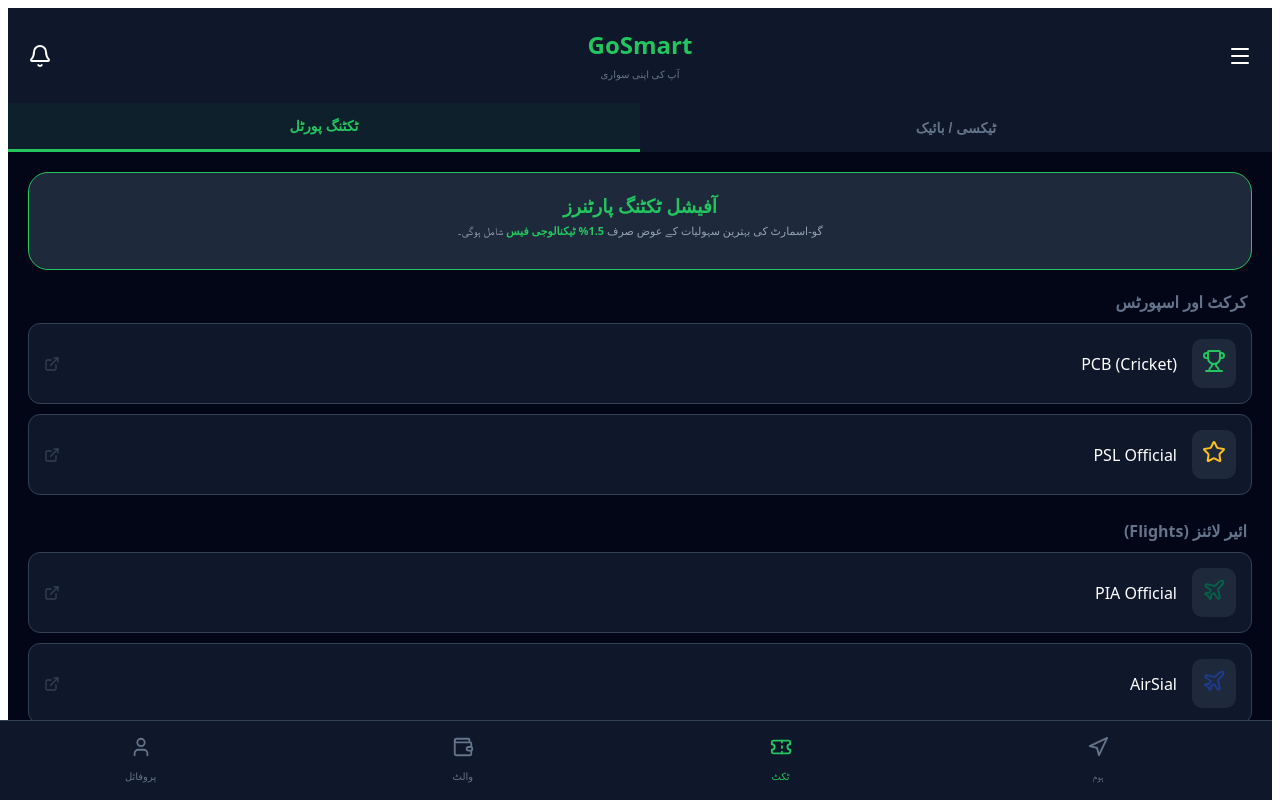
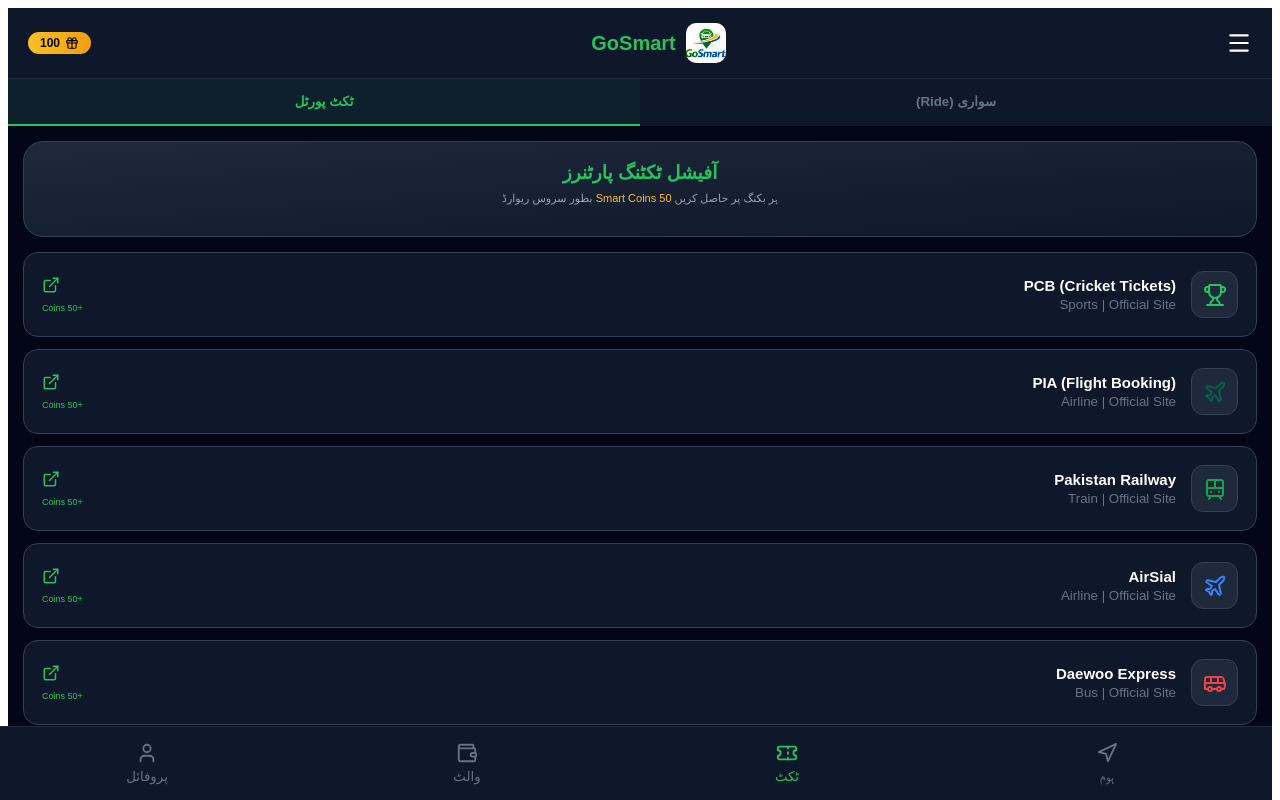
Before and after one commit to Aawan3967-oss/Go-Smart, a Next.js app: page / in a window 1280 px wide. Both pictures are taken after a click on the element "ٹکٹ". Shown: the top 800 px of the page. Built offline with nearby package versions, Linux system fonts and the light colour scheme.

Commit message:
Update index.js

```diff
--- a/pages/index.js
+++ b/pages/index.js
@@ -4,7 +4,7 @@
   MapPin, Bike, Car, Bus, Info, ShieldCheck, CreditCard, Zap, Moon,
   Tag, Star, Clock, Navigation, Shield, PhoneCall, Bell, Settings,
   History, Wallet, User, Menu, X, CheckCircle, LogIn, DollarSign,
-  Plane, Train, Ticket, Monitor, Trophy, Search, Plus, Minus, ExternalLink, ArrowRight
+  Plane, Train, Ticket, Monitor, Trophy, Search, Plus, Minus, ExternalLink, Gift
 } from 'lucide-react';
 
 export default function GoSmartApp() {
@@ -17,179 +17,158 @@
   const [vehicle, setVehicle] = useState('car');
   const [userOffer, setUserOffer] = useState(0);
   const [finalFare, setFinalFare] = useState(0);
+  const [userCoins, setUserCoins] = useState(100); // ویلکم کوائنز
 
-  // --- Portal States ---
-  const [portalUrl, setPortalUrl] = useState(null);
-  const [portalName, setPortalName] = useState('');
+  // --- ٹکٹنگ پورٹل لنکس ---
+  const ticketingPartners = [
+    { name: 'PCB (Cricket Tickets)', url: 'https://pcb.bookme.pk', cat: 'Sports', icon: <Trophy color="#22c55e" />, logo: 'PCB' },
+    { name: 'PIA (Flight Booking)', url: 'https://www.piac.com.pk', cat: 'Airline', icon: <Plane color="#065f46" />, logo: 'PIA' },
+    { name: 'Pakistan Railway', url: 'https://www.pakrail.gov.pk', cat: 'Train', icon: <Train color="#16a34a" />, logo: 'PR' },
+    { name: 'AirSial', url: 'https://www.airsial.com', cat: 'Airline', icon: <Plane color="#3b82f6" />, logo: 'AS' },
+    { name: 'Daewoo Express', url: 'https://daewoo.com.pk', cat: 'Bus', icon: <Bus color="#ef4444" />, logo: 'DW' }
+  ];
 
-  // --- ٹکٹنگ پورٹل ڈیٹا ---
-  const ticketingPartners = {
-    sports: [
-      { name: 'PCB (Cricket)', url: 'https://pcb.bookme.pk', icon: <Trophy color="#22c55e" /> },
-      { name: 'PSL Official', url: 'https://www.bookme.pk', icon: <Star color="#fbbf24" /> }
-    ],
-    airline: [
-      { name: 'PIA Official', url: 'https://www.piac.com.pk', icon: <Plane color="#065f46" /> },
-      { name: 'AirSial', url: 'https://www.airsial.com', icon: <Plane color="#1e3a8a" /> }
-    ],
-    transport: [
-      { name: 'Pak Railway', url: 'https://www.pakrail.gov.pk', icon: <Train color="#16a34a" /> },
-      { name: 'Daewoo Exp', url: 'https://daewoo.com.pk', icon: <Bus color="#ef4444" /> }
-    ]
-  };
-
+  // --- کرایہ اور رجسٹریشن لاجک ---
   useEffect(() => {
     if (destination.length > 2) {
-      let base = destination.length * 50;
-      let total = isRegistered ? base : base * 1.03;
+      let base = destination.length * 48;
+      // رجسٹرڈ یوزر کو 3% ڈسکاؤنٹ، غیر رجسٹرڈ کو 3% اضافی (Platform Fee)
+      let total = isRegistered ? (base * 0.97) : (base * 1.03);
       setFinalFare(Math.round(total));
       setUserOffer(Math.round(total));
     }
   }, [destination, isRegistered]);
 
-  const openPortal = (name, url) => {
-    setPortalName(name);
-    setPortalUrl(url);
-  };
-
   return (
-    <div dir="rtl" style={{ backgroundColor: '#020617', minHeight: '100vh', color: 'white', fontFamily: 'system-ui', paddingBottom: '90px' }}>
+    <div dir="rtl" style={{ backgroundColor: '#020617', minHeight: '100vh', color: 'white', fontFamily: 'sans-serif', paddingBottom: '90px' }}>
       <Head>
-        <title>GoSmart - Super Aggregator</title>
-        <meta name="viewport" content="width=device-width, initial-scale=1, maximum-scale=1, user-scalable=0"/>
+        <title>GoSmart - Super App</title>
+        <meta name="viewport" content="width=device-width, initial-scale=1, maximum-scale=1" />
       </Head>
 
       <style jsx global>{`
         .glass-card { background: #1e293b; border: 1px solid #334155; border-radius: 20px; padding: 20px; margin-bottom: 15px; }
-        .partner-btn { display: flex; align-items: center; justify-content: space-between; background: #0f172a; border: 1px solid #334155; padding: 15px; border-radius: 12px; margin-bottom: 10px; cursor: pointer; }
-        .tab-btn { flex: 1; padding: 15px; border: none; background: none; color: #64748b; font-weight: bold; font-size: 14px; }
-        .tab-btn.active { color: #22c55e; border-bottom: 3px solid #22c55e; background: rgba(34, 197, 94, 0.05); }
-        .btn-green { background: #22c55e; color: white; border: none; padding: 15px; border-radius: 12px; width: 100%; font-weight: bold; cursor: pointer; }
-        .portal-header { background: #0f172a; padding: 15px; display: flex; align-items: center; justify-content: space-between; border-bottom: 2px solid #22c55e; position: fixed; top: 0; width: 100%; z-index: 2000; }
+        .partner-row { display: flex; align-items: center; justify-content: space-between; background: #0f172a; border: 1px solid #334155; padding: 18px; border-radius: 15px; margin-bottom: 12px; cursor: pointer; text-decoration: none; color: white; }
+        .partner-row:hover { border-color: #22c55e; background: #1e293b; }
+        .tab-btn { flex: 1; padding: 15px; border: none; background: none; color: #64748b; font-weight: bold; border-bottom: 2px solid transparent; transition: 0.3s; }
+        .tab-active { color: #22c55e; border-bottom-color: #22c55e; background: rgba(34, 197, 94, 0.05); }
+        .coin-badge { background: linear-gradient(to right, #fbbf24, #f59e0b); color: #000; padding: 4px 12px; border-radius: 20px; font-weight: bold; font-size: 12px; display: flex; align-items: center; gap: 5px; }
+        .btn-main { background: #22c55e; color: white; border: none; padding: 16px; border-radius: 15px; width: 100%; font-weight: bold; font-size: 18px; cursor: pointer; box-shadow: 0 10px 20px rgba(34,197,94,0.3); }
+        .nav-icon { display: flex; flex-direction: column; align-items: center; gap: 5px; cursor: pointer; color: #64748b; flex: 1; }
+        .nav-icon.active { color: #22c55e; }
       `}</style>
 
-      {/* --- Smart Portal Frame (یہ آپ کے کلرز برقرار رکھے گا) --- */}
-      {portalUrl && (
-        <div style={{ position: 'fixed', inset: 0, background: '#020617', zIndex: 3000 }}>
-          <div className="portal-header">
+      {/* --- ٹاپ ہیڈر (آپ کے لوگو کے ساتھ) --- */}
+      <nav style={{ padding: '15px 20px', display: 'flex', justifyContent: 'space-between', alignItems: 'center', background: '#0f172a', borderBottom: '1px solid #1e293b', position: 'sticky', top: 0, zIndex: 100 }}>
+        <Menu size={26} />
         <div style={{ display: 'flex', alignItems: 'center', gap: '10px' }}>
-              <button onClick={() => setPortalUrl(null)} style={{ background: '#1e293b', border: 'none', color: 'white', padding: '8px', borderRadius: '50%' }}><ArrowRight size={20}/></button>
-              <span style={{ fontWeight: 'bold' }}>GoSmart | {portalName}</span>
+          <img src="/IMG_20260124_084929.JPG" alt="GoSmart" style={{ width: '40px', height: '40px', borderRadius: '10px', objectFit: 'cover' }} />
+          <h2 style={{ margin: 0, fontSize: '20px', color: '#22c55e' }}>GoSmart</h2>
         </div>
-            <div style={{ background: 'rgba(34, 197, 94, 0.2)', padding: '5px 12px', borderRadius: '20px', fontSize: '11px', color: '#22c55e' }}>
-              محفوظ بکنگ فعال ہے
+        <div className="coin-badge">
+          <Gift size={14} /> {userCoins}
         </div>
+      </nav>
+
+      {/* --- مین ٹیب سوئچر --- */}
+      <div style={{ display: 'flex', background: '#0f172a' }}>
+        <button onClick={() => setActiveTab('home')} className={`tab-btn ${activeTab === 'home' ? 'tab-active' : ''}`}>سواری (Ride)</button>
+        <button onClick={() => setActiveTab('portal')} className={`tab-btn ${activeTab === 'portal' ? 'tab-active' : ''}`}>ٹکٹ پورٹل</button>
       </div>
-          <iframe src={portalUrl} style={{ width: '100%', height: '100%', border: 'none', paddingTop: '65px' }} title="Portal View" />
-        </div>
-      )}
 
-      {/* ہیڈر */}
-      {!portalUrl && (
-        <nav style={{ padding: '20px', display: 'flex', justifyContent: 'space-between', alignItems: 'center', background: '#0f172a' }}>
-          <Menu size={24} />
-          <div style={{ textAlign: 'center' }}>
-            <h2 style={{ color: '#22c55e', margin: 0 }}>GoSmart</h2>
-            <small style={{ color: '#64748b', fontSize: '10px' }}>آپ کی اپنی سواری</small>
-          </div>
-          <Bell size={24} />
-        </nav>
-      )}
+      <main style={{ padding: '15px' }}>
 
-      {/* ٹیب سوئچر */}
-      {!portalUrl && (
-        <div style={{ display: 'flex', background: '#0f172a' }}>
-          <button onClick={() => setActiveTab('home')} className={activeTab === 'home' ? 'tab-btn active' : 'tab-btn'}>ٹیکسی / بائیک</button>
-          <button onClick={() => setActiveTab('bookings')} className={activeTab === 'bookings' ? 'tab-btn active' : 'tab-btn'}>ٹکٹنگ پورٹل</button>
-        </div>
-      )}
-
-      <main style={{ padding: '20px' }}>
-
-        {/* --- سواری سیکشن --- */}
+        {/* --- سیکشن 1: ہوم (Ride Booking) --- */}
         {activeTab === 'home' && (
           <div className="glass-card">
-            <div style={{ display: 'flex', justifyContent: 'space-between', marginBottom: '15px' }}>
-              <h3 style={{ margin: 0 }}>کہاں جانا ہے؟</h3>
-              {!isRegistered && <span style={{ background: '#fbbf24', color: 'black', fontSize: '9px', padding: '2px 6px', borderRadius: '4px' }}>آفر: رجسٹر ہوں اور 3% بچائیں</span>}
+            <div style={{ display: 'flex', justifyContent: 'space-between', marginBottom: '20px' }}>
+              <span style={{ color: '#94a3b8' }}>آپ کی لوکیشن: <b>ملتان</b></span>
+              {isRegistered ? <span style={{ color: '#22c55e', fontSize: '12px' }}>● Gold Member</span> : <span onClick={() => setShowRegModal(true)} style={{ color: '#fbbf24', fontSize: '12px', cursor: 'pointer' }}>رجسٹر ہوں (3% بچائیں)</span>}
             </div>
 
-            <div style={{ background: '#0f172a', padding: '12px', borderRadius: '12px', display: 'flex', gap: '10px', marginBottom: '10px', border: '1px solid #334155' }}>
-              <Navigation size={18} color="#22c55e" />
-              <input value="کرنٹ لوکیشن (ملتان)" readOnly style={{ background: 'none', border: 'none', color: 'white', width: '100%' }} />
+            <div style={{ background: '#0f172a', padding: '15px', borderRadius: '15px', border: '1px solid #334155', marginBottom: '10px' }}>
+              <Navigation size={18} color="#22c55e" style={{ marginLeft: '10px' }} />
+              <input value="کرنٹ لوکیشن (گھر)" readOnly style={{ background: 'none', border: 'none', color: 'white', width: '80%' }} />
             </div>
 
-            <div style={{ background: '#0f172a', padding: '12px', borderRadius: '12px', display: 'flex', gap: '10px', marginBottom: '20px', border: '1px solid #334155' }}>
-              <MapPin size={18} color="#ef4444" />
-              <input placeholder="اپنی منزل کا نام لکھیں" onChange={(e) => setDestination(e.target.value)} style={{ background: 'none', border: 'none', color: 'white', width: '100%' }} />
+            <div style={{ background: '#0f172a', padding: '15px', borderRadius: '15px', border: '1px solid #334155', marginBottom: '20px' }}>
+              <MapPin size={18} color="#ef4444" style={{ marginLeft: '10px' }} />
+              <input placeholder="کہاں جانا چاہتے ہیں؟" onChange={(e) => setDestination(e.target.value)} style={{ background: 'none', border: 'none', color: 'white', width: '80%', outline: 'none' }} />
             </div>
 
             {finalFare > 0 && (
               <div style={{ textAlign: 'center' }}>
-                <small style={{ color: '#94a3b8' }}>منصفانہ کرایہ آفر کریں</small>
-                <h1 style={{ fontSize: '56px', margin: '5px 0', color: '#22c55e', fontWeight: '900' }}>Rs. {userOffer}</h1>
+                <small style={{ color: '#94a3b8' }}>Platform Convenience Fee شامل ہے</small>
+                <h1 style={{ fontSize: '56px', margin: '5px 0', color: '#22c55e' }}>Rs. {userOffer}</h1>
                 <div style={{ display: 'flex', justifyContent: 'center', gap: '20px', marginBottom: '25px' }}>
-                  <button onClick={() => setUserOffer(userOffer - 20)} style={{ background: '#334155', border: 'none', color: 'white', width: '45px', height: '45px', borderRadius: '50%', fontSize: '20px' }}>−</button>
-                  <button onClick={() => setUserOffer(userOffer + 20)} style={{ background: '#334155', border: 'none', color: 'white', width: '45px', height: '45px', borderRadius: '50%', fontSize: '20px' }}>+</button>
+                  <button onClick={() => setUserOffer(userOffer - 20)} style={{ background: '#334155', border: 'none', color: 'white', width: '45px', height: '45px', borderRadius: '50%' }}>−</button>
+                  <button onClick={() => setUserOffer(userOffer + 20)} style={{ background: '#334155', border: 'none', color: 'white', width: '45px', height: '45px', borderRadius: '50%' }}>+</button>
                 </div>
-                <button className="btn-green" onClick={() => setShowRegModal(true)}>سواری کی تلاش شروع کریں</button>
+                <button className="btn-main" onClick={() => alert("درخواست بھیج دی گئی!")}>ابھی سواری بلائیں</button>
               </div>
             )}
           </div>
         )}
 
-        {/* --- ٹکٹنگ پورٹل سیکشن --- */}
-        {activeTab === 'bookings' && (
+        {/* --- سیکشن 2: ٹکٹنگ پورٹل (Aggregator) --- */}
+        {activeTab === 'portal' && (
           <div>
-            <div className="glass-card" style={{ textAlign: 'center', border: '1px solid #22c55e' }}>
+            <div className="glass-card" style={{ background: 'linear-gradient(to bottom right, #1e293b, #0f172a)', textAlign: 'center' }}>
               <h3 style={{ margin: 0, color: '#22c55e' }}>آفیشل ٹکٹنگ پارٹنرز</h3>
-              <p style={{ fontSize: '11px', color: '#94a3b8', marginTop: '5px' }}>
-                گو-اسمارٹ کی بہترین سہولیات کے عوض صرف <span style={{ color: '#22c55e', fontWeight: 'bold' }}>1.5% ٹیکنالوجی فیس</span> شامل ہوگی۔
+              <p style={{ fontSize: '11px', color: '#94a3b8', marginTop: '8px' }}>
+                ہر بکنگ پر حاصل کریں <span style={{ color: '#fbbf24' }}>50 Smart Coins</span> بطور سروس ریوارڈ
               </p>
             </div>
 
-            {/* پینلز */}
-            {[
-              { title: 'کرکٹ اور اسپورٹس', key: 'sports' },
-              { title: 'ائیر لائنز (Flights)', key: 'airline' },
-              { title: 'ٹرین اور ٹرانسپورٹ', key: 'transport' }
-            ].map((section) => (
-              <div key={section.key} style={{ marginBottom: '25px' }}>
-                <h4 style={{ color: '#64748b', marginBottom: '10px', paddingRight: '5px' }}>{section.title}</h4>
-                {ticketingPartners[section.key].map((p, i) => (
-                  <div key={i} onClick={() => openPortal(p.name, p.url)} className="partner-btn">
+            <div style={{ marginTop: '10px' }}>
+              {ticketingPartners.map((partner, index) => (
+                <a key={index} href={partner.url} target="_blank" className="partner-row">
                   <div style={{ display: 'flex', alignItems: 'center', gap: '15px' }}>
-                      <div style={{ background: '#1e293b', padding: '10px', borderRadius: '10px' }}>{p.icon}</div>
-                      <span style={{ fontWeight: '500' }}>{p.name}</span>
+                    <div style={{ width: '45px', height: '45px', background: '#1e293b', borderRadius: '12px', display: 'flex', alignItems: 'center', justifyContent: 'center', border: '1px solid #334155' }}>
+                      {partner.icon}
                     </div>
-                    <ExternalLink size={16} color="#334155" />
+                    <div>
+                      <b style={{ fontSize: '15px' }}>{partner.name}</b><br/>
+                      <small style={{ color: '#64748b' }}>{partner.cat} | Official Site</small>
                     </div>
+                  </div>
+                  <div style={{ textAlign: 'left' }}>
+                    <ExternalLink size={18} color="#22c55e" />
+                    <div style={{ fontSize: '9px', color: '#22c55e', marginTop: '5px' }}>+50 Coins</div>
+                  </div>
+                </a>
               ))}
             </div>
-            ))}
+
+            <div className="glass-card" style={{ marginTop: '20px', border: '1px dashed #22c55e', textAlign: 'center' }}>
+               <h4 style={{ margin: 0 }}>خصوصی آفر</h4>
+               <p style={{ fontSize: '12px', color: '#94a3b8' }}>پوری بس بک کروانے پر حاصل کریں فلیٹ <span style={{ color: '#22c55e' }}>Rs. 500</span> کا فیول ریوارڈ!</p>
+            </div>
           </div>
         )}
       </main>
 
-      {/* باٹم نیویگیشن */}
-      {!portalUrl && (
-        <footer style={{ position: 'fixed', bottom: 0, width: '100%', background: '#0f172a', display: 'flex', justifyContent: 'space-around', padding: '15px', borderTop: '1px solid #334155', zIndex: 100 }}>
-          <div onClick={() => setActiveTab('home')} style={{ textAlign: 'center', color: activeTab === 'home' ? '#22c55e' : '#64748b' }}><Navigation size={22} /><br/><small style={{ fontSize: '10px' }}>ہوم</small></div>
-          <div onClick={() => setActiveTab('bookings')} style={{ textAlign: 'center', color: activeTab === 'bookings' ? '#22c55e' : '#64748b' }}><Ticket size={22} /><br/><small style={{ fontSize: '10px' }}>ٹکٹ</small></div>
-          <div style={{ textAlign: 'center', color: '#64748b' }}><Wallet size={22} /><br/><small style={{ fontSize: '10px' }}>والٹ</small></div>
-          <div style={{ textAlign: 'center', color: '#64748b' }}><User size={22} /><br/><small style={{ fontSize: '10px' }}>پروفائل</small></div>
+      {/* --- باٹم نیویگیشن بار --- */}
+      <footer style={{ position: 'fixed', bottom: 0, width: '100%', background: '#0f172a', display: 'flex', justifyContent: 'space-around', padding: '15px 5px', borderTop: '1px solid #1e293b', zIndex: 500 }}>
+        <div onClick={() => setActiveTab('home')} className={`nav-icon ${activeTab === 'home' ? 'active' : ''}`}><Navigation size={22}/><small>ہوم</small></div>
+        <div onClick={() => setActiveTab('portal')} className={`nav-icon ${activeTab === 'portal' ? 'active' : ''}`}><Ticket size={22}/><small>ٹکٹ</small></div>
+        <div className="nav-icon"><Wallet size={22}/><small>والٹ</small></div>
+        <div onClick={() => setShowRegModal(true)} className="nav-icon"><User size={22}/><small>پروفائل</small></div>
       </footer>
-      )}
 
-      {/* رجسٹریشن ماڈل */}
+      {/* --- رجسٹریشن ماڈل --- */}
       {showRegModal && (
-        <div style={{ position: 'fixed', inset: 0, background: 'rgba(0,0,0,0.95)', zIndex: 4000, display: 'flex', alignItems: 'center', justifyContent: 'center' }}>
-          <div className="glass-card" style={{ width: '85%', maxWidth: '400px' }}>
-            <h2 style={{ textAlign: 'center', color: '#22c55e' }}>خوش آمدید!</h2>
-            <p style={{ textAlign: 'center', fontSize: '13px', color: '#94a3b8' }}>رجسٹرڈ ممبر بنیں اور ہر رائیڈ پر 3% ڈسکاؤنٹ حاصل کریں۔</p>
+        <div style={{ position: 'fixed', inset: 0, background: 'rgba(0,0,0,0.95)', zIndex: 1000, display: 'flex', alignItems: 'center', justifyContent: 'center' }}>
+          <div className="glass-card" style={{ width: '90%', maxWidth: '400px', textAlign: 'center' }}>
+            <img src="/IMG_20260124_084929.JPG" style={{ width: '60px', borderRadius: '15px', marginBottom: '15px' }} />
+            <h2 style={{ color: '#22c55e' }}>GoSmart ممبر شپ</h2>
+            <p style={{ fontSize: '13px', color: '#94a3b8' }}>گولڈ ممبر بنیں اور پائیں 3% مستقل ڈسکاؤنٹ اور ڈبل ریوارڈ کوائنز!</p>
+
             <input placeholder="آپ کا نام" style={{ width: '100%', padding: '15px', background: '#0f172a', border: '1px solid #334155', color: 'white', borderRadius: '12px', marginBottom: '10px', outline: 'none' }} />
-            <button className="btn-green" onClick={() => {setIsRegistered(true); setShowRegModal(false)}}>ممبر بنیں</button>
-            <button onClick={() => setShowRegModal(false)} style={{ background: 'none', border: 'none', color: '#64748b', width: '100%', marginTop: '15px', fontSize: '13px' }}>بعد میں (عام ریٹ پر جاری رکھیں)</button>
+            <input placeholder="فون نمبر" style={{ width: '100%', padding: '15px', background: '#0f172a', border: '1px solid #334155', color: 'white', borderRadius: '12px', marginBottom: '20px', outline: 'none' }} />
+
+            <button className="btn-main" onClick={() => {setIsRegistered(true); setUserCoins(userCoins + 500); setShowRegModal(false)}}>ممبر بنیں اور 500 کوائنز لیں</button>
+            <button onClick={() => setShowRegModal(false)} style={{ background: 'none', border: 'none', color: '#64748b', marginTop: '15px' }}>بعد میں کریں</button>
           </div>
         </div>
       )}
```
Lines whose indentation alone changed are shown as unchanged.
